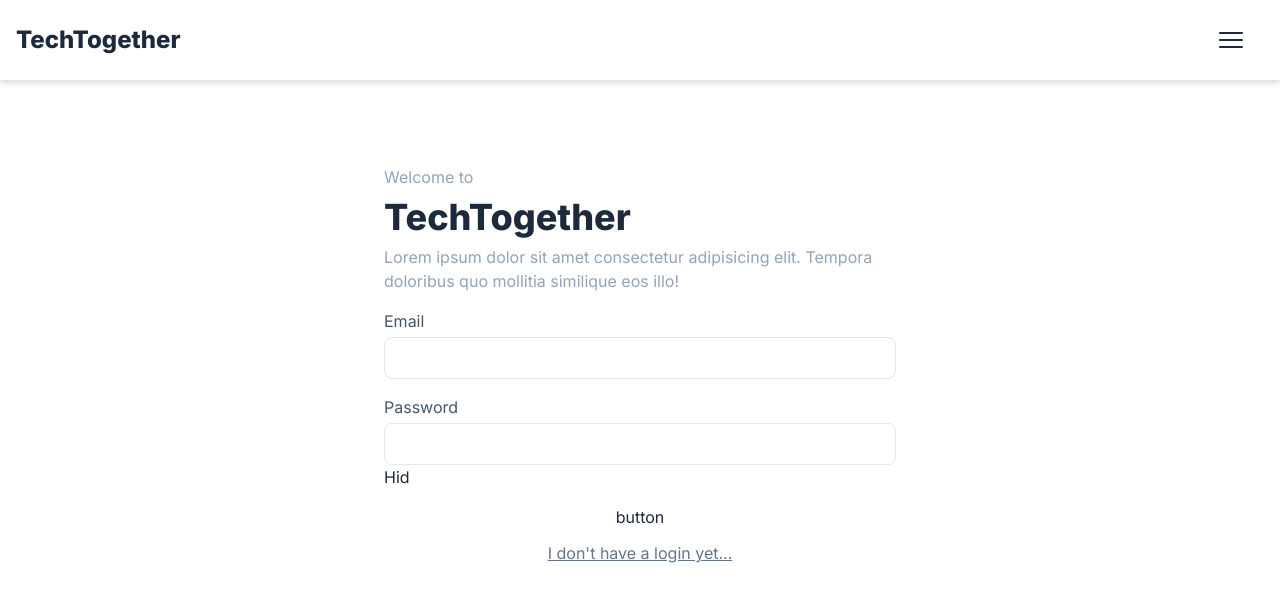
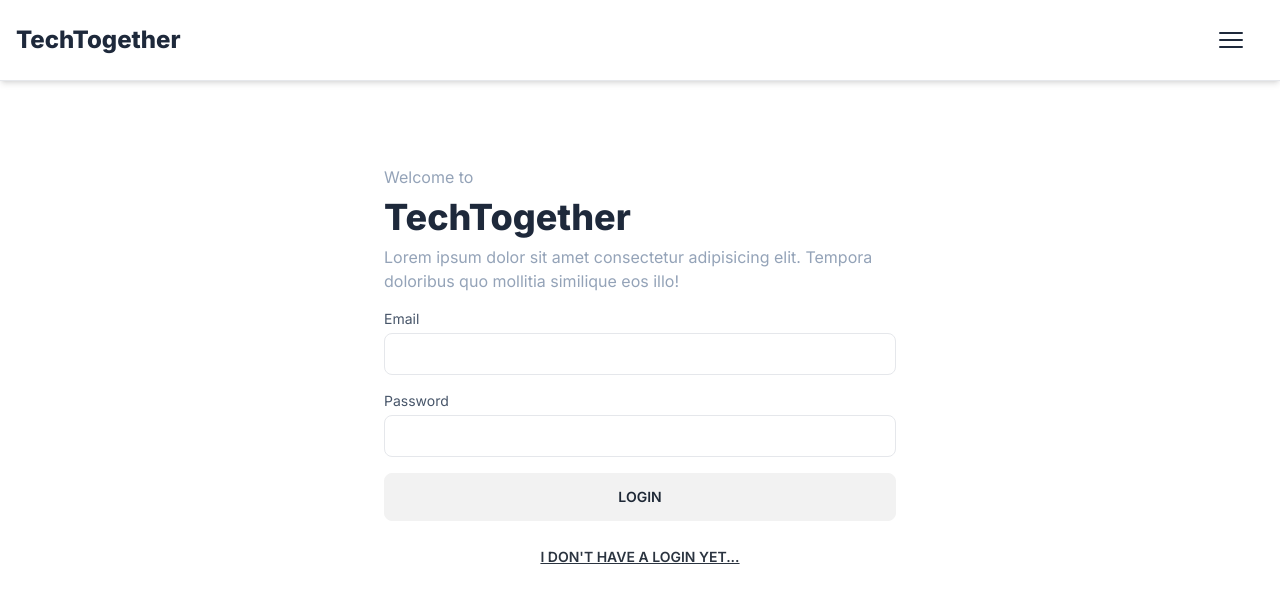
Before and after one commit to LMBroadhurst/TechTogetherTT, a Next.js app: page /auth in a window 1280 px wide. Shown: the top 602 px of the page. Built offline with nearby package versions, Linux system fonts and the light colour scheme.

Commit message:
finished forms

```diff
--- a/components/global/TextInput.tsx
+++ b/components/global/TextInput.tsx
@@ -1,3 +1,4 @@
+import { eye, eyeWithSlash } from '@/utils/icons'
 import React, { FC } from 'react'
 // import { EyeInvisibleOutlined, EyeOutlined } from '@ant-design/icons'
 
@@ -26,30 +27,22 @@ const TextInput: FC<OwnProps> = ({
         <section className='flex flex-col gap-1'>
             <label
                 id={id}
-                className='text-slate-600'
-            >{label}</label>
+                className='text-slate-600 text-sm'
+            >
+                {label}
+            </label>
 
             <section className='flex flex-col'>
-                <input id={id} aria-labelledby={id} data-testid={id} name={apiProperty} type={inputType} className='border rounded-lg px-2 py-2' onChange={onChange} />
+                <input id={id} aria-labelledby={id} data-testid={id} name={apiProperty} type={inputType} className='border rounded-lg px-4 py-2' onChange={onChange} />
 
-                {
-                    isPasswordInput ? (
-                        passwordStatus ? (
-                            // <EyeInvisibleOutlined
-                            //     onClick={onPasswordTextToggle}
-                            //     className='flex items-center self-end -translate-x-4 -translate-y-7'
-                            // />
-                            "Hid"
-                        ) : (
-                            // <EyeOutlined
-                            //     onClick={onPasswordTextToggle}
-                            //     className='flex items-center self-end -translate-x-4 -translate-y-7'
-                            // />
-                            "Vis"
-                        )
-                    ) : null
-                }
-
+                <section
+                    className='flex items-center self-end -translate-x-4 -translate-y-8 hover:cursor-pointer'
+                    onClick={onPasswordTextToggle}
+                >
+                    { isPasswordInput ? (
+                        passwordStatus ? eye : eyeWithSlash
+                    ) : null}
+                </section>
             </section>
         </section>
     );
--- a/components/login/LoginFormView.tsx
+++ b/components/login/LoginFormView.tsx
@@ -7,6 +7,7 @@ import { loginPerson } from '@/rtk/person/personState'
 import { useDispatch } from 'react-redux'
 import { VContainer } from '../global/Containers'
 import TextInput from '../global/TextInput'
+import SignupFormView from '../signup/SignupFormView'
 
 const LoginFormView: FC = () => {
 
@@ -22,8 +23,8 @@ const LoginFormView: FC = () => {
     }
 
     // Toggle Modal Related Code
-    const [openModal, setOpenModal] = useState<boolean>(false)
-    const handleToggleModal = () => setOpenModal(!openModal)
+    // @ts-ignore
+    const handleOpenModal = () => document.getElementById('signupModal').showModal()
 
     // Form Related Code
     // TODO: Think how I can further abstract forms. Think password code can easily be moved to TextInput
@@ -60,26 +61,31 @@ const LoginFormView: FC = () => {
 
 
                 <button
+                    className='btn'
                     type='button'
-                    // rounded='lg'
                     onClick={handleClickLogin}
                 >
                     {/* {!isError ? (isLoading ? "..." : "Login") : "Something went wrong :("} */}
-                    button
+                    Login
                 </button>
             </form>
 
-            <span
-                className='text-center -mt-1 text-slate-500 underline hover:cursor-pointer'
-                onClick={handleToggleModal}
+            <button
+                className='btn btn-link text-center -mt-1 text-neutral'
+                onClick={handleOpenModal}
             >
                 I don&apos;t have a login yet...
-            </span>
+            </button>
         </VContainer>
 
-        {/* <Modal isVisible={openModal} toggleVisibility={handleToggleModal} showCloseTab>
-            <SignupFormView />
-        </Modal> */}
+        <dialog id="signupModal" className="modal">
+            <div className="modal-box">
+                <SignupFormView />
+            </div>
+            <form method="dialog" className="modal-backdrop">
+                <button>close</button>
+            </form>
+        </dialog>
     </section>
 }
 
--- a/components/signup/SignupFormView.tsx
+++ b/components/signup/SignupFormView.tsx
@@ -3,6 +3,8 @@ import {defaultSignupForm} from './defaultSignupFormValues'
 import {Person} from '@/types/person'
 import SignupFormHeader from './SignupFormHeader'
 import { usePostPersonMutation } from '@/rtk/person/personAPI'
+import { VContainer } from '../global/Containers'
+import TextInput from '../global/TextInput'
 
 const SignupFormView: FC = ({}) => {
 
@@ -35,7 +37,7 @@ const SignupFormView: FC = ({}) => {
     <section className='flex flex-col gap-4 max-w-lg my-1 m-auto'>
         <SignupFormHeader />
 
-        {/* <VContainer className='gap-4'>
+        <VContainer className='gap-4'>
             <form className='flex flex-col gap-2 items-stretch' onSubmit={handleClickSignup}>
 
                 <TextInput
@@ -65,11 +67,11 @@ const SignupFormView: FC = ({}) => {
                     onPasswordTextToggle={handlePasswordToggleClick}
                 />
 
-                <Button type="submit" rounded='md' onClick={handleClickSignup}>
+                <button type="submit" className='btn' onClick={handleClickSignup}>
                     {!isError ? (isLoading ? "..." : "Join TechTogether") : "Something went wrong :("}
-                </Button>
+                </button>
             </form>
-        </VContainer> */}
+        </VContainer>
     </section>
   )
 }
--- /dev/null
+++ b/utils/icons.tsx
@@ -0,0 +1,16 @@
+const eye = (
+    <svg xmlns="http://www.w3.org/2000/svg" fill="none" viewBox="0 0 24 24" strokeWidth={1.5} stroke="currentColor" className="w-6 h-6">
+        <path strokeLinecap="round" strokeLinejoin="round" d="M3.98 8.223A10.477 10.477 0 001.934 12C3.226 16.338 7.244 19.5 12 19.5c.993 0 1.953-.138 2.863-.395M6.228 6.228A10.45 10.45 0 0112 4.5c4.756 0 8.773 3.162 10.065 7.498a10.523 10.523 0 01-4.293 5.774M6.228 6.228L3 3m3.228 3.228l3.65 3.65m7.894 7.894L21 21m-3.228-3.228l-3.65-3.65m0 0a3 3 0 10-4.243-4.243m4.242 4.242L9.88 9.88" />
+    </svg>
+)
+
+const eyeWithSlash = (
+    <svg xmlns="http://www.w3.org/2000/svg" fill="none" viewBox="0 0 24 24" strokeWidth={1.5} stroke="currentColor" className="w-6 h-6">
+        <path strokeLinecap="round" strokeLinejoin="round" d="M2.036 12.322a1.012 1.012 0 010-.639C3.423 7.51 7.36 4.5 12 4.5c4.638 0 8.573 3.007 9.963 7.178.07.207.07.431 0 .639C20.577 16.49 16.64 19.5 12 19.5c-4.638 0-8.573-3.007-9.963-7.178z" />
+        <path strokeLinecap="round" strokeLinejoin="round" d="M15 12a3 3 0 11-6 0 3 3 0 016 0z" />
+    </svg>
+)
+
+export {
+    eye, eyeWithSlash
+}
```
